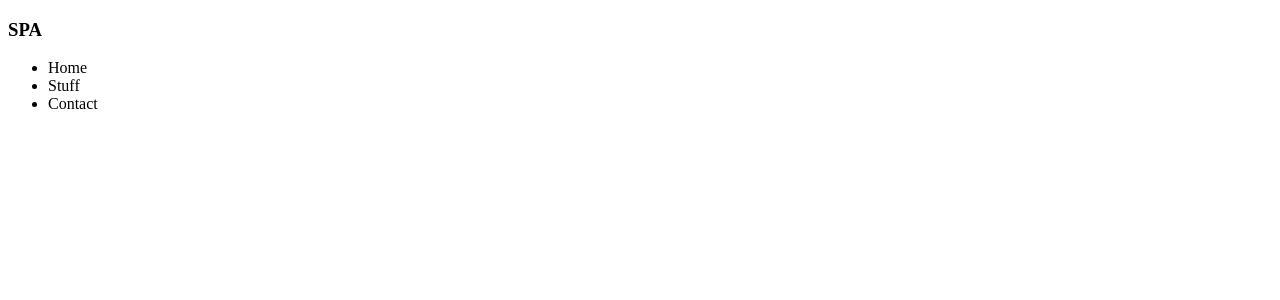
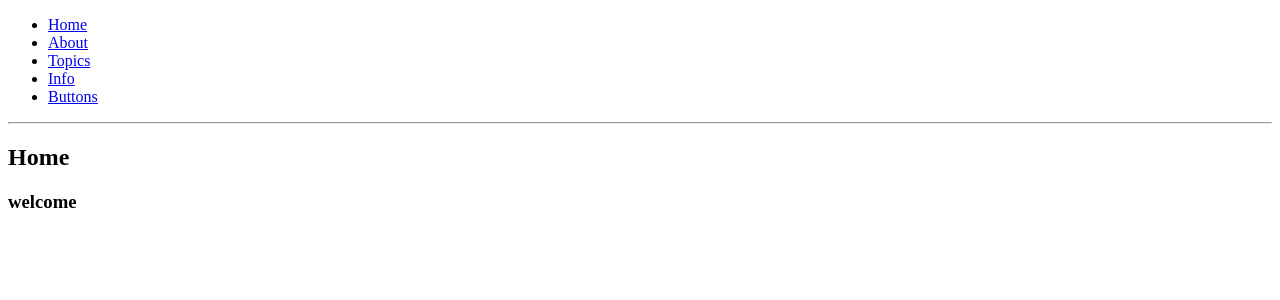
Before and after one commit to davideliason/react_playground, a React (Create React App) app: page / in a window 1280 px wide. Shown: the top 300 px of the page. Built offline with nearby package versions, Linux system fonts and the light colour scheme.

Commit message:
create Link, Route and Component to test it out

```diff
--- a/src/App.js
+++ b/src/App.js
@@ -1,21 +1,91 @@
-import React, {Component} from 'react';
-import Router from 'react-router';
+import React, {Component} from 'react'
 
-class App extends React.Component {
+import Buttons from './Buttons'
+
+import {
+  BrowserRouter as Router,
+  Route,
+  Link
+} from 'react-router-dom'
+
+const Home = () => (
+  <div>
+    <h2>Home</h2>
+    <h3>welcome</h3>
+  </div>
+)
+
+const About = () => (
+  <div>
+    <h2>About</h2>
+    <h3>me</h3>
+  </div>
+)
+
+class Info extends React.Component {
   render() {
-
     return (
-        <div>
-           <h3> SPA </h3>
-           <ul>
-              <li> Home</li>
-              <li> Stuff </li>
-              <li> Contact</li>
-           </ul>
-           <div className="content"></div>
-        </div>
-      );
+      <div>
+          <h3>Lots of Info</h3>
+      </div>
+    );
   }
 }
 
-export default App;
+
+const Topic = ({ match }) => (
+  <div>
+    <h3>{match.params.topicId}</h3>
+  </div>
+)
+
+const Topics = ({ match }) => (
+  <div>
+    <h2>Topics</h2>
+    <ul>
+      <li>
+        <Link to={`${match.url}/rendering`}>
+          Rendering with React
+        </Link>
+      </li>
+      <li>
+        <Link to={`${match.url}/components`}>
+          Components
+        </Link>
+      </li>
+      <li>
+        <Link to={`${match.url}/props-v-state`}>
+          Props v. State
+        </Link>
+      </li>
+    </ul>
+
+    <Route path={`${match.path}/:topicId`} component={Topic}/>
+    <Route exact path={match.path} render={() => (
+      <h3>Please select a topic.</h3>
+    )}/>
+  </div>
+)
+
+const App = () => (
+  <Router>
+    <div>
+      <ul>
+        <li><Link to="/">Home</Link></li>
+        <li><Link to="/about">About</Link></li>
+        <li><Link to="/topics">Topics</Link></li>
+        <li><Link to="/info">Info</Link></li>
+        <li><Link to="/buttons">Buttons</Link></li>
+      </ul>
+
+      <hr/>
+
+      <Route exact path="/" component={Home}/>
+      <Route path="/about" component={About}/>
+      <Route path="/topics" component={Topics}/>
+      <Route path="/info" component={Info}/>
+      <Route path="/buttons" component={Buttons}/>
+    </div>
+  </Router>
+)
+export default App
--- /dev/null
+++ b/src/Buttons.js
@@ -0,0 +1,13 @@
+import React, {Component} from 'react';
+
+class Buttons extends React.Component {
+	render() {
+		return (
+				<div>
+					<p>buttons</p>
+				</div>
+			);
+	}
+}
+
+export default Buttons;
```
Also changed, not shown: Main.js (added, +11 -0 lines), Header.js (added).
